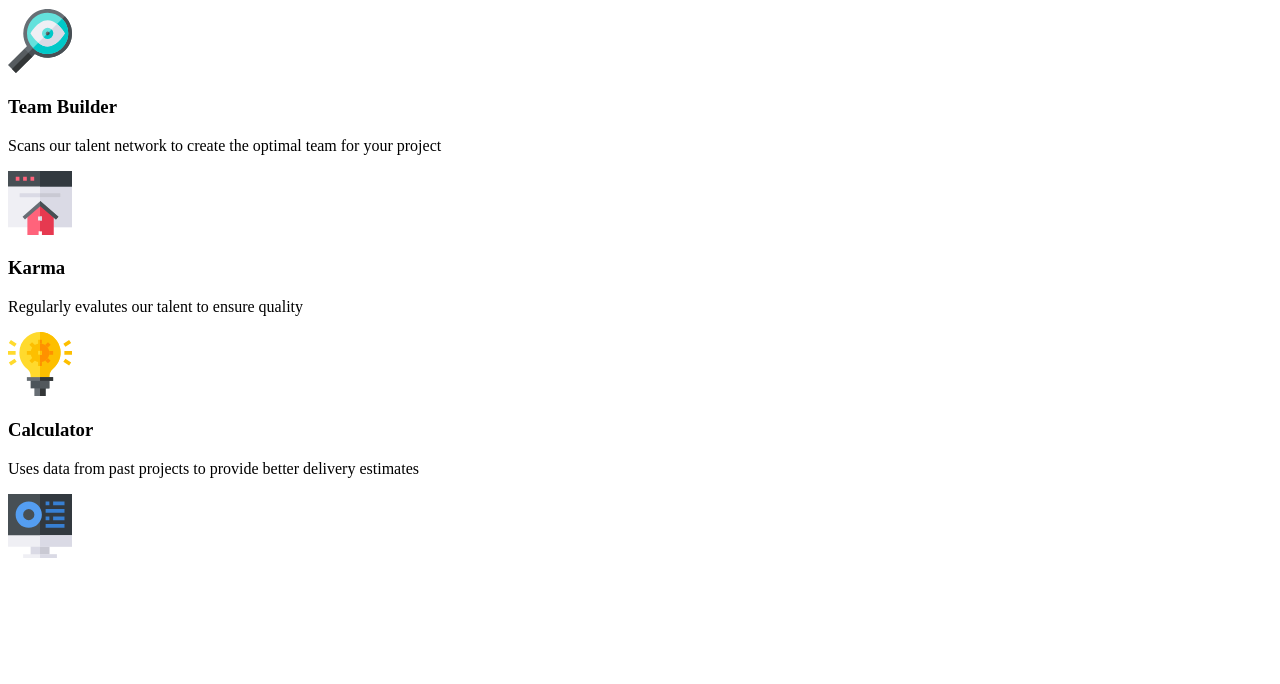
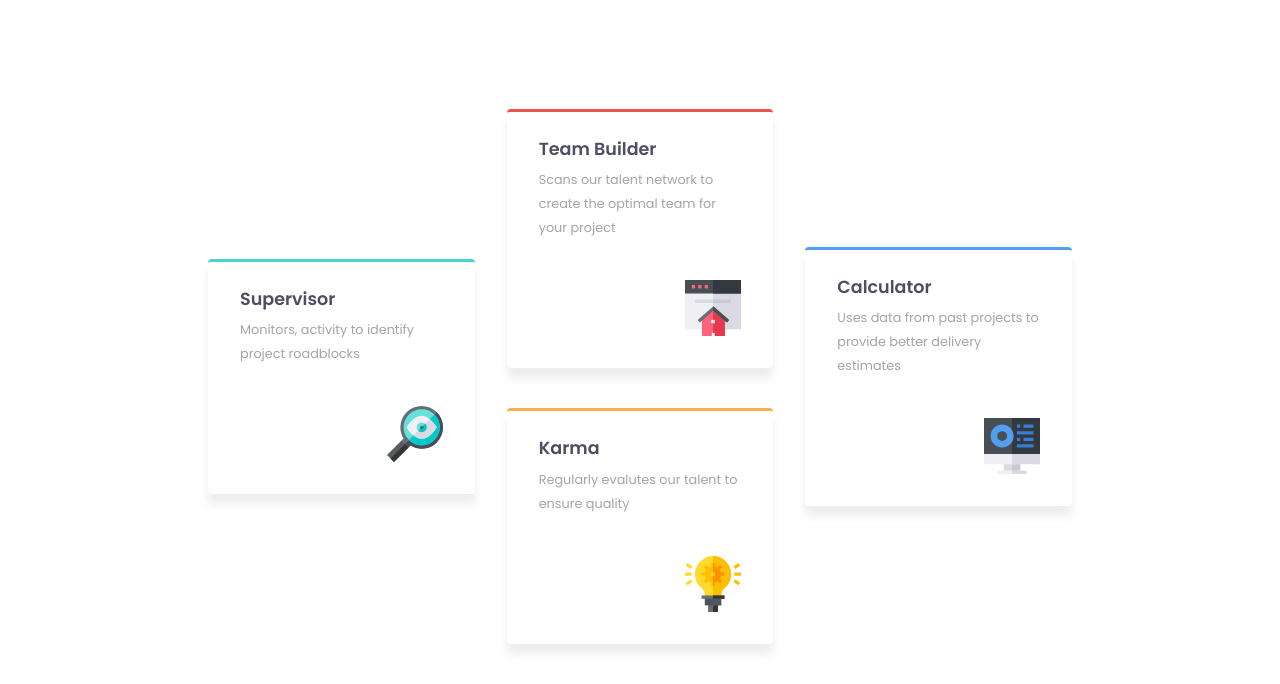
Before and after one commit to chavita1386/four-card-feature-section, a plain HTML site: page index.html in a window 1280 px wide. Shown: the part 229-913 px from the top of the page. Before the commit the page ends 800 px from the top, so only its background shows below. Drawn offline with Linux system fonts and the light colour scheme; the site is published under a folder, as on GitHub Pages, so addresses that start at the root find nothing.

Commit message:
Update link css index.html

```diff
--- a/index.html
+++ b/index.html
@@ -7,7 +7,7 @@
       href="https://fonts.googleapis.com/css2?family=Poppins:wght@200;400;600&display=swap"
       rel="stylesheet"
     />
-    <link rel="stylesheet" href="/static/css/styles.css" />
+    <link rel="stylesheet" href="./static/css/styles.css" />
     <title>Four card feature</title>
   </head>
   <body>
```
